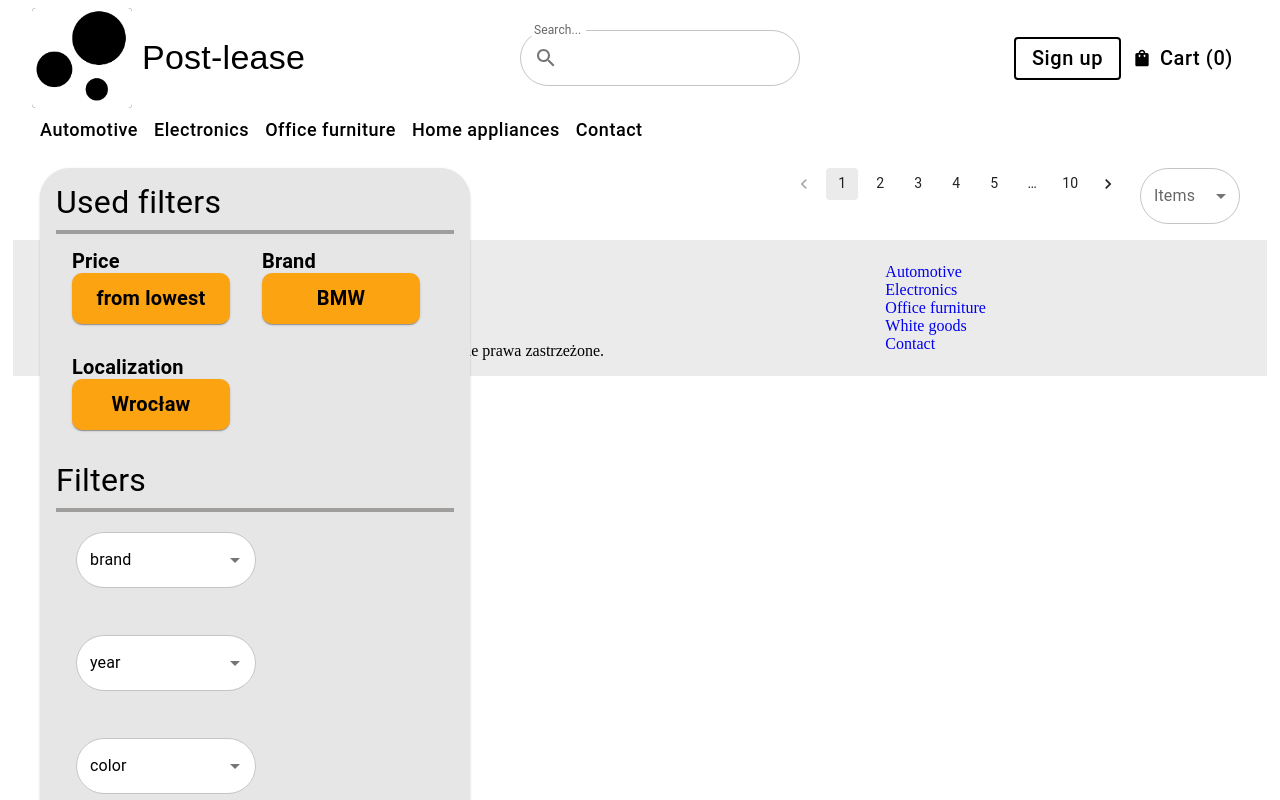
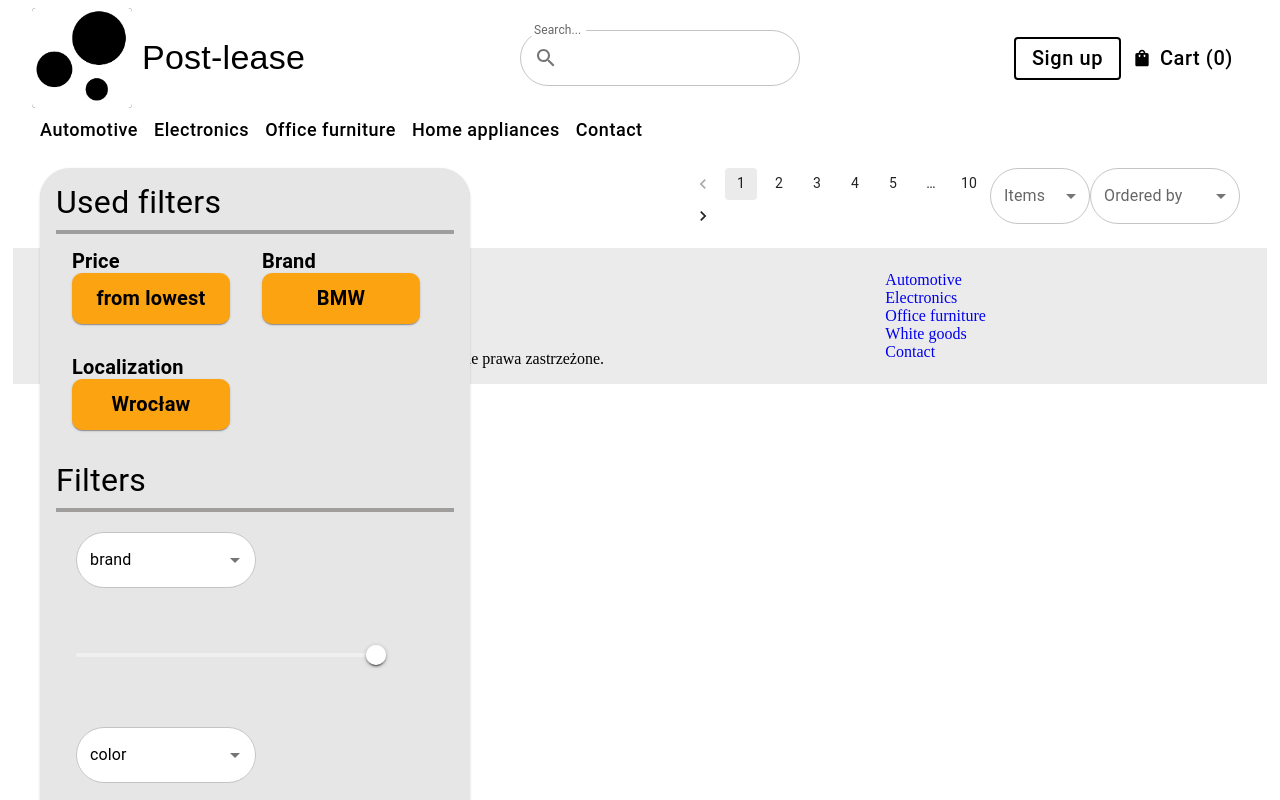
Before and after one commit to Kacper-Sleziak/eCommerce-application, a React (Create React App) app in the folder frontend/: page /offers in a window 1280 px wide. Shown: the top 800 px of the page. Built offline with nearby package versions, Linux system fonts and the light colour scheme.

Commit message:
Year slider added, pagination bar added

```diff
--- /dev/null
+++ b/frontend/src/features/OfferList/OrderedBy.tsx
@@ -0,0 +1,36 @@
+import * as React from 'react'
+import Box from '@mui/material/Box'
+import InputLabel from '@mui/material/InputLabel'
+import MenuItem from '@mui/material/MenuItem'
+import FormControl from '@mui/material/FormControl'
+// import Select, { SelectChangeEvent } from '@mui/material/Select'
+import Select from '@mui/material/Select'
+
+const OrderedBy: React.FC = () => {
+  //   const [itemsPerPage, setItemsPerPage] = React.useState('')
+
+  //   const handleChange = (event: SelectChangeEvent) => {
+  //     setItemsPerPage(event.target.value as string)
+  //   }
+
+  return (
+    <Box sx={{ minWidth: 150 }}>
+      <FormControl fullWidth>
+        <InputLabel id="demo-simple-select-label">Ordered by</InputLabel>
+        <Select
+          labelId="demo-simple-select-label"
+          id="demo-simple-select"
+          //   value={itemsPerPage}
+          label="Ordered by"
+          //   onChange={handleChange}
+        >
+          <MenuItem value={10}>Price from lowest</MenuItem>
+          <MenuItem value={25}>Price from highest</MenuItem>
+          <MenuItem value={50}>Popularity</MenuItem>
+        </Select>
+      </FormControl>
+    </Box>
+  )
+}
+
+export default OrderedBy
--- a/frontend/src/features/OfferList/PaginationBar.tsx
+++ b/frontend/src/features/OfferList/PaginationBar.tsx
@@ -3,14 +3,15 @@ import Box from '@mui/material/Box'
 import InputLabel from '@mui/material/InputLabel'
 import MenuItem from '@mui/material/MenuItem'
 import FormControl from '@mui/material/FormControl'
-import Select, { SelectChangeEvent } from '@mui/material/Select'
+// import Select, { SelectChangeEvent } from '@mui/material/Select'
+import Select from '@mui/material/Select'
 
 const PaginationBar: React.FC = () => {
-  const [itemsPerPage, setItemsPerPage] = React.useState('')
+  // const [itemsPerPage, setItemsPerPage] = React.useState('')
 
-  const handleChange = (event: SelectChangeEvent) => {
-    setItemsPerPage(event.target.value as string)
-  }
+  // const handleChange = (event: SelectChangeEvent) => {
+  //   setItemsPerPage(event.target.value as string)
+  // }
 
   return (
     <Box sx={{ minWidth: 100 }}>
@@ -19,9 +20,9 @@ const PaginationBar: React.FC = () => {
         <Select
           labelId="demo-simple-select-label"
           id="demo-simple-select"
-          value={itemsPerPage}
+          // value={itemsPerPage}
           label="Items"
-          onChange={handleChange}
+          // onChange={handleChange}
         >
           <MenuItem value={10}>10</MenuItem>
           <MenuItem value={25}>25</MenuItem>
--- /dev/null
+++ b/frontend/src/features/OfferList/YearRangeSlider.tsx
@@ -0,0 +1,29 @@
+import * as React from 'react'
+import Box from '@mui/material/Box'
+import Slider from '@mui/material/Slider'
+
+function valuetext(value: number) {
+  return `${value}`
+}
+
+const YearRangeSlider: React.FC = () => {
+  const [value, setValue] = React.useState<number[]>([1980, 2023])
+
+  const handleChange = (event: Event, newValue: number | number[]) => {
+    setValue(newValue as number[])
+  }
+
+  return (
+    <Box sx={{ width: 300 }}>
+      <Slider
+        getAriaLabel={() => 'Year range'}
+        value={value}
+        onChange={handleChange}
+        valueLabelDisplay="auto"
+        getAriaValueText={valuetext}
+      />
+    </Box>
+  )
+}
+
+export default YearRangeSlider
--- a/frontend/src/pages/OfferList.tsx
+++ b/frontend/src/pages/OfferList.tsx
@@ -7,12 +7,13 @@ import CheckboxCategories from '../features/OfferList/Checkbox'
 import UsedFilter from '../features/OfferList/UsedFilter'
 import '../styles/pages/offerlistpage.css'
 // import MappedOffers from '../features/OfferList/MappedOffers'
+import OrderedBy from '../features/OfferList/OrderedBy'
 import PaginationBar from '../features/OfferList/PaginationBar'
+import YearRangeSlider from '../features/OfferList/YearRangeSlider'
 import type { FilterRefInterface } from '../features/OfferList/utils/filterCallInterface'
 
 const brandList = [{ title: 'BMW' }, { title: 'Audi' }, { title: 'Fiat' }]
 const colorList = [{ title: 'black' }, { title: 'red' }, { title: 'blue' }]
-const yearList = [{ title: '2000' }, { title: '2006' }, { title: '2020' }]
 const categoryList = [{ title: 'sports car' }, { title: 'jeep' }]
 
 const OfferList: React.FC = () => {
@@ -101,11 +102,7 @@ const OfferList: React.FC = () => {
               filterlabel="brand"
               ref={brandFilterRef}
             />
-            <CheckboxCategories
-              categories={yearList}
-              filterlabel="year"
-              ref={yearFilterRef}
-            />
+            <YearRangeSlider />
             <CheckboxCategories
               categories={colorList}
               filterlabel="color"
@@ -132,6 +129,7 @@ const OfferList: React.FC = () => {
         <Pagination count={10} shape="rounded" />
       </Stack>
       <PaginationBar />
+      <OrderedBy />
     </div>
   )
 }
```
